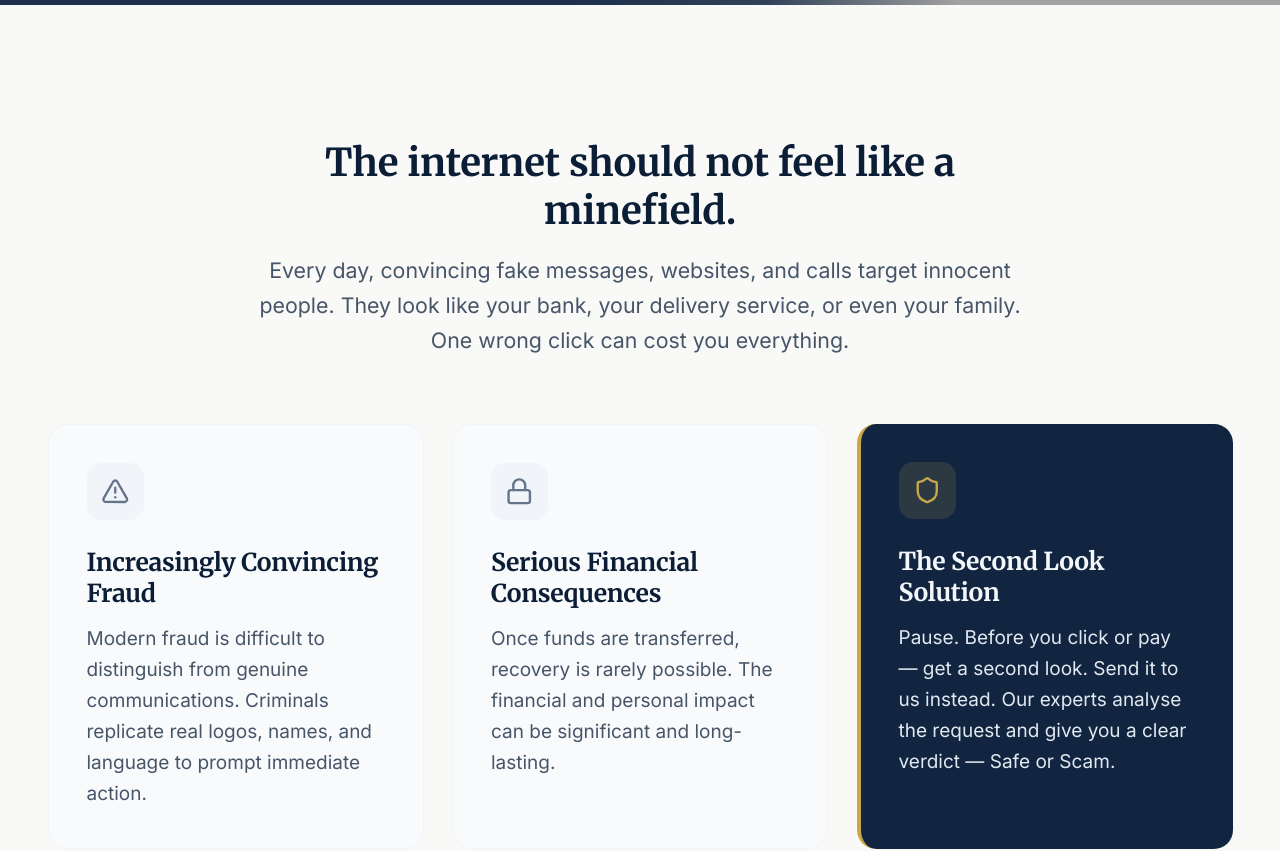
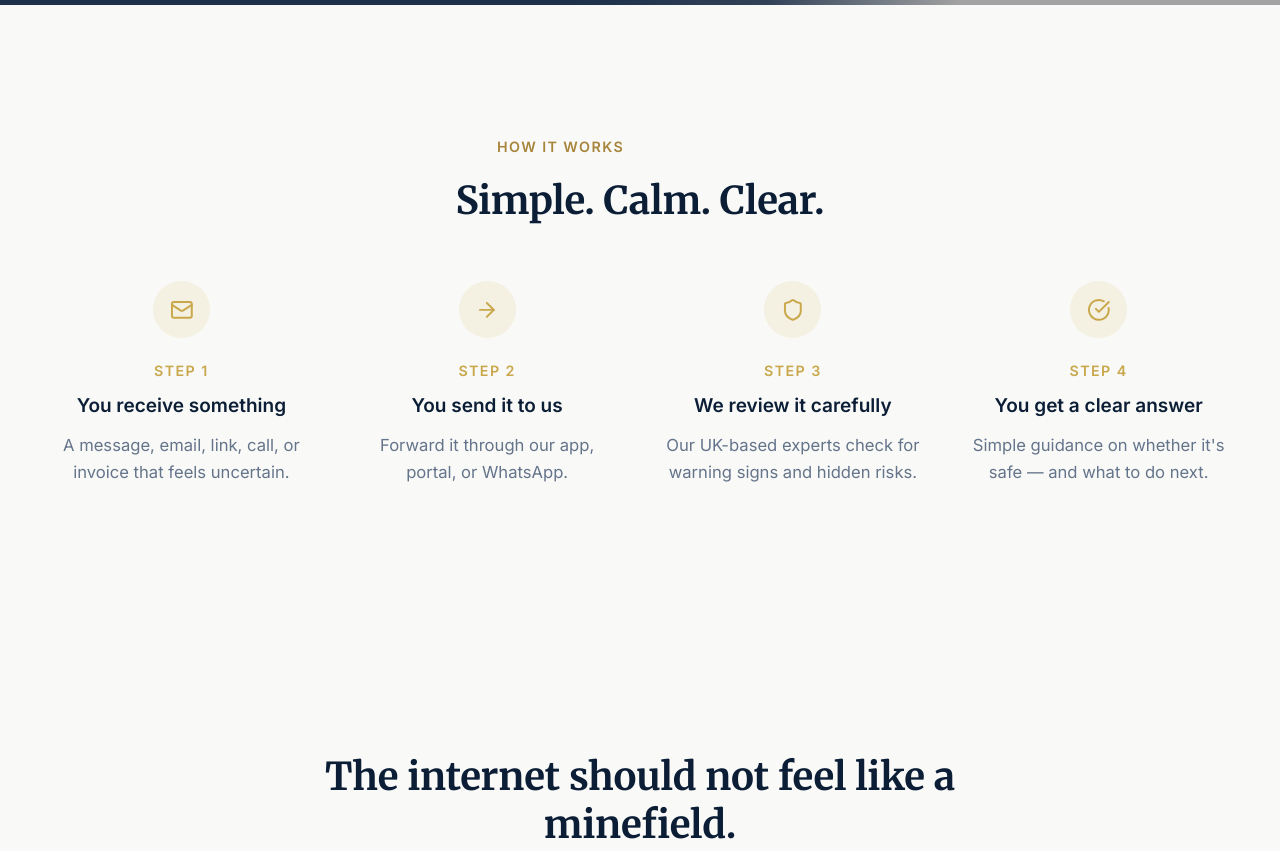
Before and after one commit to krowan444/Second-Look-Protect, a React (Vite) app: page / in a window 1280 px wide. Shown: the part 1420-2271 px from the top of the page. Built offline with nearby package versions, Linux system fonts and the light colour scheme; no server answers; grey boxes are pictures that could not be loaded.

Commit message:
Add 4-step visual explainer below hero: Simple. Calm. Clear.

```diff
--- a/src/App.tsx
+++ b/src/App.tsx
@@ -13,7 +13,7 @@ import { SupportPage } from './pages/SupportPage';
 import { TermsOfServicePage } from './pages/TermsOfServicePage';
 import {
   Shield, CheckCircle, Search, Lock, AlertTriangle,
-  Phone, Star, ArrowRight, Users,
+  Phone, Star, ArrowRight, Users, Mail,
 } from 'lucide-react';
 
 /* ─── Data ─────────────────────────────────────────────────────────────── */
@@ -510,6 +510,68 @@ export default function App() {
           aria-hidden="true"
         />
       </section>
+
+      {/* ── Simple 4-Step Explainer ───────────────────────────────────── */}
+      <SectionWrapper background="offwhite" topBorder={false}>
+        <div className="max-w-2xl mx-auto text-center mb-12">
+          <p className="text-[#A8853C] text-xs font-semibold tracking-widest uppercase mb-4">
+            How it works
+          </p>
+          <h2 className="text-[#0B1E36]">
+            Simple. Calm. Clear.
+          </h2>
+        </div>
+
+        <div className="grid grid-cols-1 sm:grid-cols-2 lg:grid-cols-4 gap-8">
+          {/* Step 1 */}
+          <div className="flex flex-col items-center text-center">
+            <div className="w-12 h-12 rounded-full bg-[#C9A84C]/12 flex items-center justify-center mb-5" aria-hidden="true">
+              <Mail className="w-5 h-5 text-[#C9A84C]" />
+            </div>
+            <p className="text-[#C9A84C] text-xs font-semibold tracking-widest uppercase mb-2">Step 1</p>
+            <h4 className="text-[#0B1E36] font-semibold mb-2">You receive something</h4>
+            <p className="text-slate-500 text-sm leading-relaxed">
+              A message, email, link, call, or invoice that feels uncertain.
+            </p>
+          </div>
+
+          {/* Step 2 */}
+          <div className="flex flex-col items-center text-center">
+            <div className="w-12 h-12 rounded-full bg-[#C9A84C]/12 flex items-center justify-center mb-5" aria-hidden="true">
+              <ArrowRight className="w-5 h-5 text-[#C9A84C]" />
+            </div>
+            <p className="text-[#C9A84C] text-xs font-semibold tracking-widest uppercase mb-2">Step 2</p>
+            <h4 className="text-[#0B1E36] font-semibold mb-2">You send it to us</h4>
+            <p className="text-slate-500 text-sm leading-relaxed">
+              Forward it through our app, portal, or WhatsApp.
+            </p>
+          </div>
+
+          {/* Step 3 */}
+          <div className="flex flex-col items-center text-center">
+            <div className="w-12 h-12 rounded-full bg-[#C9A84C]/12 flex items-center justify-center mb-5" aria-hidden="true">
+              <Shield className="w-5 h-5 text-[#C9A84C]" />
+            </div>
+            <p className="text-[#C9A84C] text-xs font-semibold tracking-widest uppercase mb-2">Step 3</p>
+            <h4 className="text-[#0B1E36] font-semibold mb-2">We review it carefully</h4>
+            <p className="text-slate-500 text-sm leading-relaxed">
+              Our UK-based experts check for warning signs and hidden risks.
+            </p>
+          </div>
+
+          {/* Step 4 */}
+          <div className="flex flex-col items-center text-center">
+            <div className="w-12 h-12 rounded-full bg-[#C9A84C]/12 flex items-center justify-center mb-5" aria-hidden="true">
+              <CheckCircle className="w-5 h-5 text-[#C9A84C]" />
+            </div>
+            <p className="text-[#C9A84C] text-xs font-semibold tracking-widest uppercase mb-2">Step 4</p>
+            <h4 className="text-[#0B1E36] font-semibold mb-2">You get a clear answer</h4>
+            <p className="text-slate-500 text-sm leading-relaxed">
+              Simple guidance on whether it's safe — and what to do next.
+            </p>
+          </div>
+        </div>
+      </SectionWrapper>
 
       {/* ── The Problem ──────────────────────────────────────────────── */}
       <SectionWrapper background="offwhite" topBorder={false} className="pt-16 md:pt-20 pb-12 md:pb-16">
```
